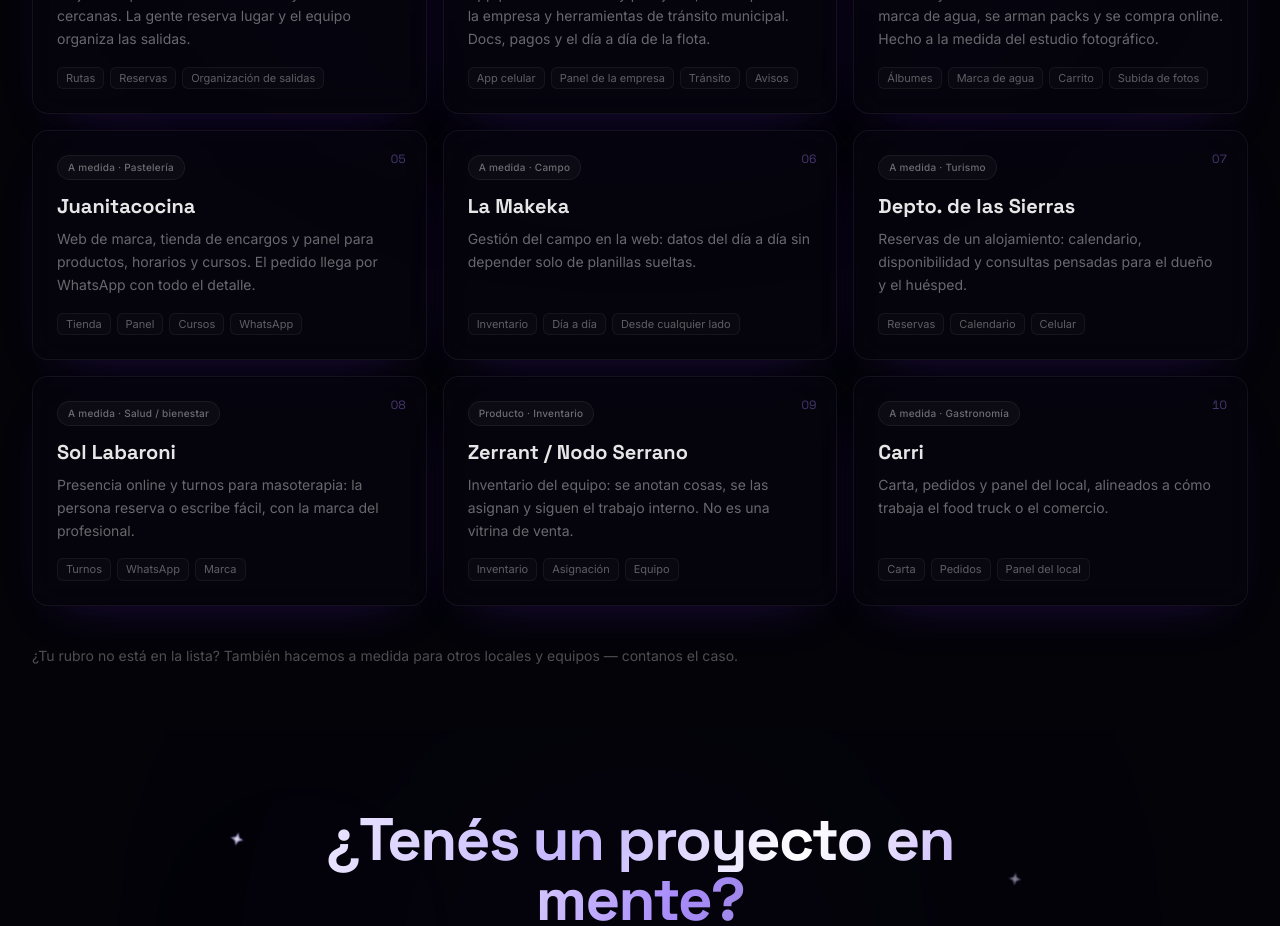
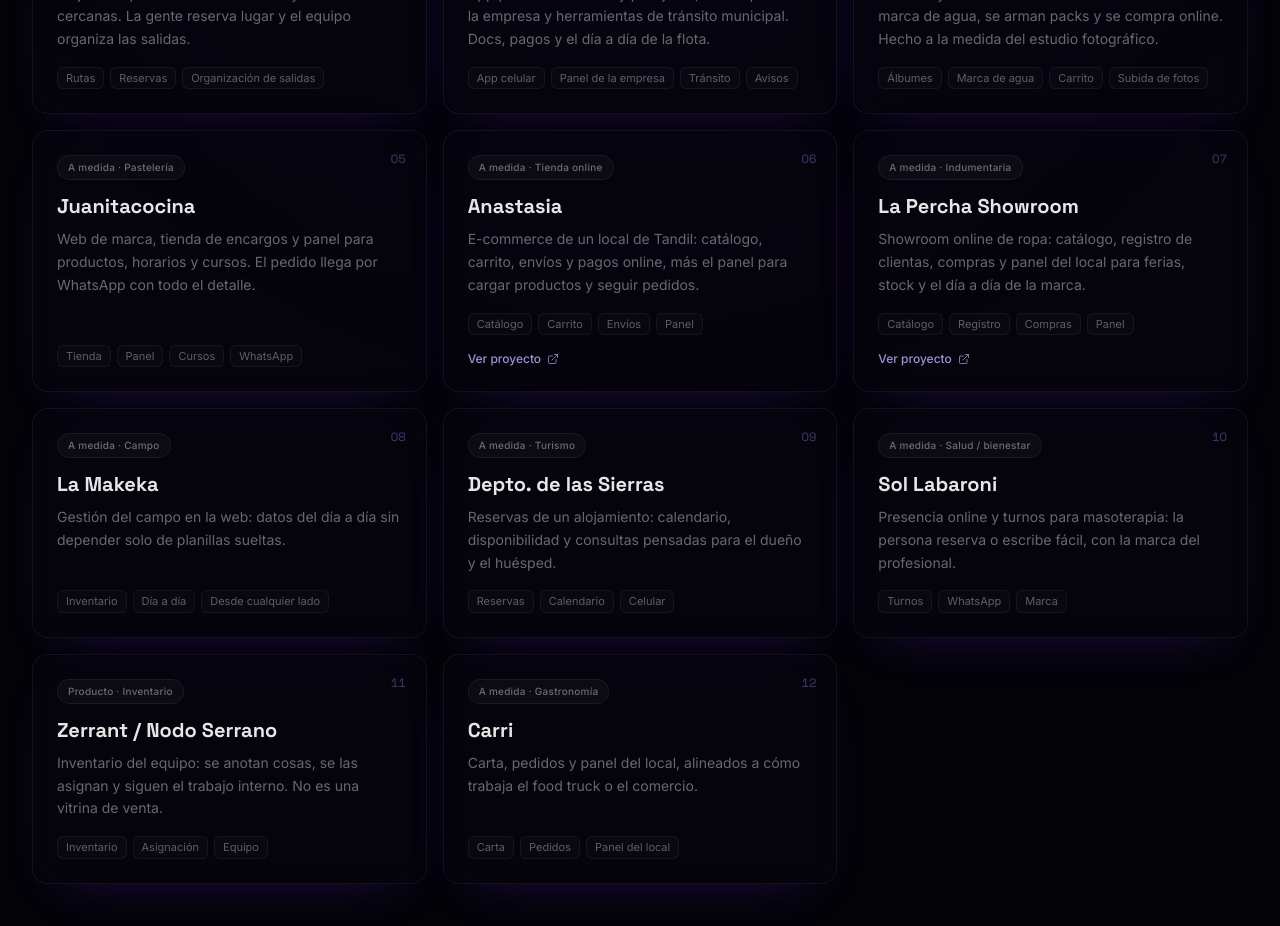
Before and after one commit to Estudio-Nomade/EstudioNomade-landing, a Next.js app: page / in a window 1280 px wide. Shown: the part 4760-5686 px from the top of the page. Built offline with nearby package versions, Linux system fonts and the light colour scheme.

Commit message:
feat: sumar Anastasia y La Percha Showroom a proyectos (#16)
- Cards a medida con copy criollo y links a prod
- Grid de proyectos: link Ver proyecto cuando hay URL

Co-authored-by: Martina Yaquinta <martiyaquinta@gmail.com>

```diff
--- a/src/components/projects/projects.tsx
+++ b/src/components/projects/projects.tsx
@@ -143,6 +143,17 @@ export default function Projects() {
                   </span>
                 ))}
               </div>
+              {"url" in project && project.url ? (
+                <a
+                  href={project.url}
+                  target="_blank"
+                  rel="noopener noreferrer"
+                  className="mt-4 inline-flex w-fit items-center gap-1.5 text-xs font-medium text-violet-300/80 transition-colors hover:text-violet-200"
+                >
+                  Ver proyecto
+                  <ExternalLink size={12} className="opacity-80" />
+                </a>
+              ) : null}
               <span className="absolute top-5 right-5 font-display text-xs tabular-nums text-violet-400/40">
                 {String(index + 2).padStart(2, "0")}
               </span>
--- a/src/constants/index.ts
+++ b/src/constants/index.ts
@@ -154,6 +154,28 @@ export const PROJECTS = [
     features: ["Tienda", "Panel", "Cursos", "WhatsApp"],
   },
   {
+    id: "anastasia",
+    name: "Anastasia",
+    category: "A medida · Tienda online",
+    featured: false,
+    url: "https://www.anastasiatiendaerotica.com",
+    description:
+      "E-commerce de un local de Tandil: catálogo, carrito, envíos y pagos online, más el panel para cargar productos y seguir pedidos.",
+    tech: [] as string[],
+    features: ["Catálogo", "Carrito", "Envíos", "Panel"],
+  },
+  {
+    id: "la-percha",
+    name: "La Percha Showroom",
+    category: "A medida · Indumentaria",
+    featured: false,
+    url: "https://www.laperchashowroom.com.ar",
+    description:
+      "Showroom online de ropa: catálogo, registro de clientas, compras y panel del local para ferias, stock y el día a día de la marca.",
+    tech: [] as string[],
+    features: ["Catálogo", "Registro", "Compras", "Panel"],
+  },
+  {
     id: "makeka",
     name: "La Makeka",
     category: "A medida · Campo",
```
